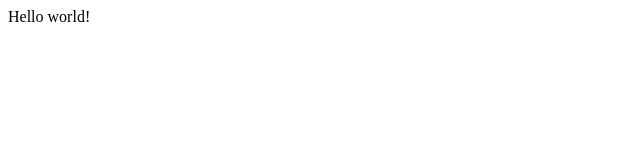
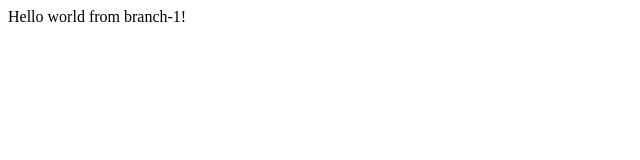
Before and after one commit to alexandruvladila/my-first-repository, a plain HTML site: page MyProject/Index.html in a window 1280 px wide. Shown: the whole page, without its empty margins (0-640 px from the left). Drawn offline with Linux system fonts and the light colour scheme.

Commit message:
branch-1 commit

```diff
--- a/MyProject/Index.html
+++ b/MyProject/Index.html
@@ -1,6 +1,6 @@
 <html>
 <head></head>
 <body>
-Hello world!
+Hello world from branch-1!
 </body>
 </html>
```
